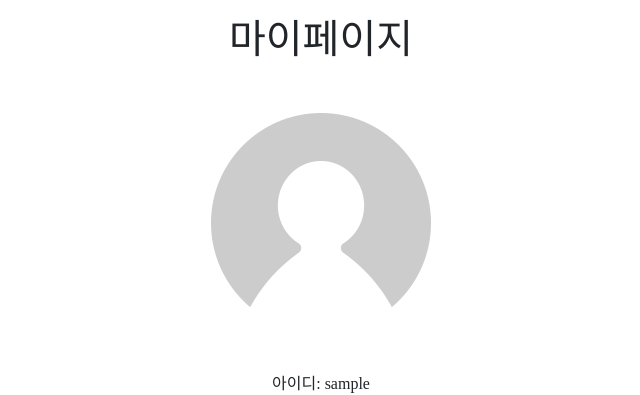
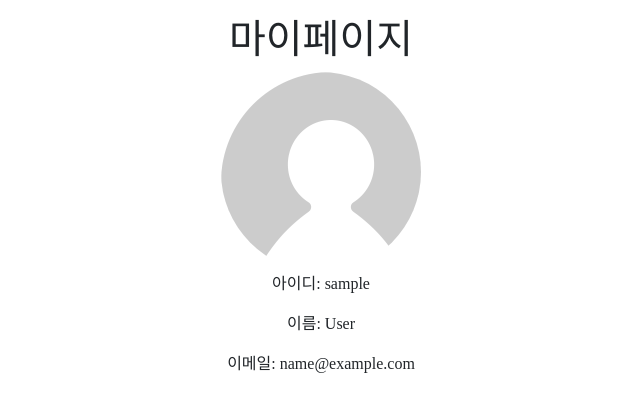
Before and after one commit to sodamjeong/Movie_Project, a Django app: page /accounts/mypage/1/ in a window 1280 px wide. Shown: the part 60-455 px from the top of the page, without its empty margins (319-959 px from the left). Run offline with Django 3.2, Linux system fonts and the light colour scheme; the visitor is signed in with stand-in values (Sample User, id 1); data comes from the database, SQL or seed files in the repository; some web fonts are replaced.

Commit message:
fix mypage

```diff
--- a/accounts/forms.py
+++ b/accounts/forms.py
@@ -134,7 +134,7 @@ class CustomUserChangeForm(UserChangeForm):
 
     class Meta(UserChangeForm):
         model = get_user_model()
-        fields = ('email', 'last_name', 'birthday', )
+        fields = ('email', 'last_name', 'birthday', 'profile_image', )
 
 
 class CustomPasswordChangeForm(PasswordChangeForm):
--- a/static/css/style.css
+++ b/static/css/style.css
@@ -65,16 +65,16 @@
 }
 
 .profile-image {
-    width: 300px;
-    height: 300px;
+    width: 200px;
+    height: 200px;
     overflow: hidden;
     text-align: center;
-    line-height: 300px;
+    line-height: 200px;
 }
 
 .profile {
-    width: 300px;
-    height: 300px;
+    width: 200px;
+    height: 200px;
 }
 
 a {
```
